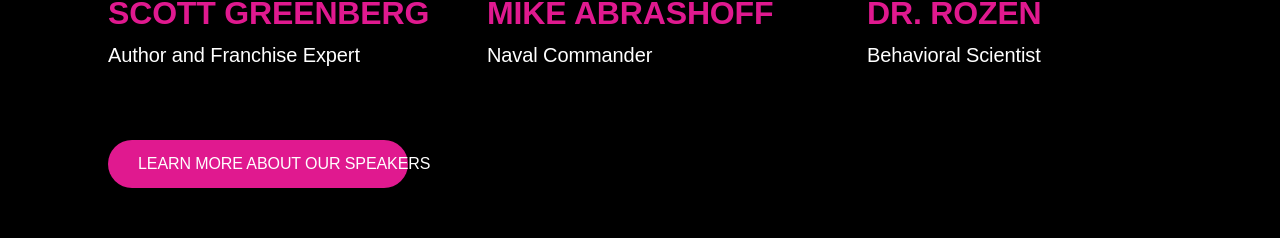
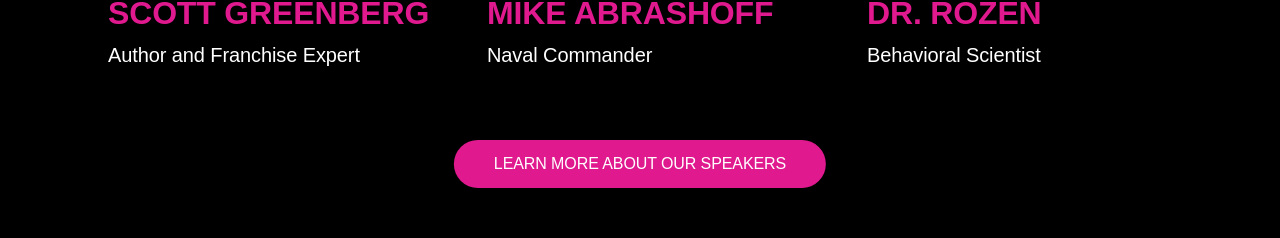
Before and after one commit to khawajairfan/UBCON, a React (Vite) app: page / in a window 1280 px wide. Shown: the part 1756-1994 px from the top of the page. Built offline with nearby package versions, Linux system fonts and the light colour scheme.

Commit message:
Fix: Prevent button text overflow in speakers section by using auto width

```diff
--- a/src/index.css
+++ b/src/index.css
@@ -316,14 +316,17 @@ h4 { font-size: 24px; }
 
 .speakers-section .text-center {
   position: absolute;
-  left: calc(50% - 382px);
+  left: 50%;
   top: 673px;
   transform: translateX(-50%);
-  width: 300px;
+  width: auto;
 }
 
 .speakers-section .text-center .btn {
-  width: 100%;
+  width: auto;
+  padding: 15px 40px;
+  white-space: nowrap;
+  font-size: 16px;
 }
 
 /* Home Page - Pre-Conference Events Section */
```
